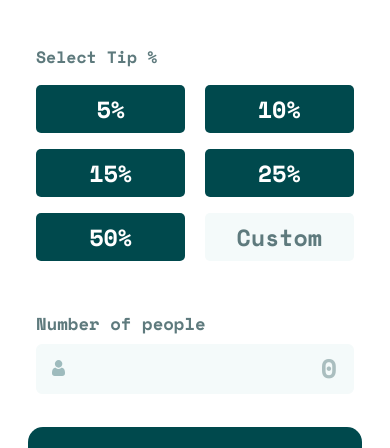
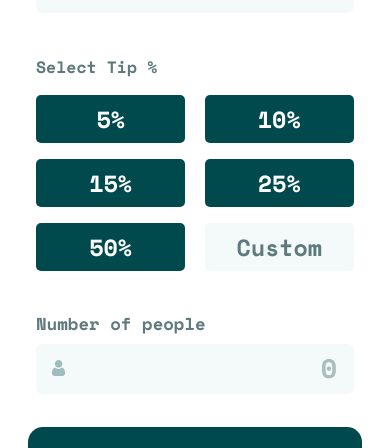
Before and after one commit to LucasVerasAquino/Tip-calculator, a plain HTML site: page index.html in a window 390 px wide. Shown: the part 225-673 px from the top of the page. Drawn offline with nearby package versions, Linux system fonts and the light colour scheme.

Commit message:
Ajustes CSS

```diff
--- a/style.css
+++ b/style.css
@@ -369,9 +369,9 @@ input[type="number"]::-webkit-outer-spin-button {
         justify-content: center;
         align-items: center;
         width: 100vw;
-        height: 105vh;
+        height: 100vh;
         padding: 28px;
-        margin-top: 100px;
+        margin-top: 120px;
         border-top-left-radius: 25px;
         border-top-right-radius: 25px;
         border-bottom-left-radius: 0;
```
